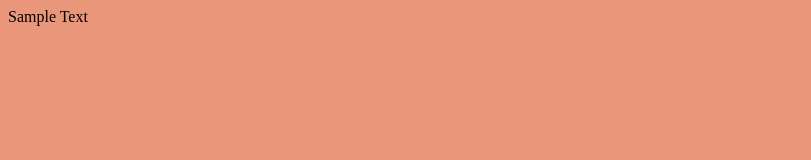
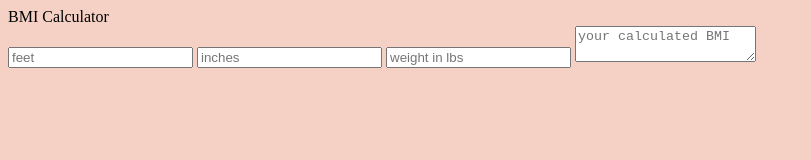
Before and after one commit to brutchley9/bmi-calculator, a plain HTML site: page index.html in a window 1280 px wide. Shown: the whole page, without its empty margins (0-811 px from the left). Drawn offline with Linux system fonts and the light colour scheme.

Commit message:
added logic, commented out, that shows how a JS function/variable would successfully calculate BMI. Now to create a function with this based on user input

```diff
--- a/assets/js/script.js
+++ b/assets/js/script.js
@@ -1 +1,19 @@
 console.log("Hello World");
+
+//Equation to calculate BMI from height in feet/inches and weight in lbs
+//BMI = [weight(lb) / height(in)^2] * 703
+
+//Logic below shows how a variable or function would calculate BMI using JS.
+
+/*var feet = 5;
+var inches = 7;
+var inchHeight = (feet * 12) + inches;
+var pounds = 175;
+var weightBMI = (pounds * 703) / (inchHeight * inchHeight)
+console.log(weightBMI);*/
+
+function calculateBMI() {
+    console.log("It works!")
+};
+
+calculateBMI();
--- a/assets/style/style.css
+++ b/assets/style/style.css
@@ -1,3 +1,5 @@
+/*colors include black, F5D0C5, D69F7E, 774936, 3C0000; palette selected with coolors.co*/
+
 body {
-    background-color: darksalmon;
+    background-color:#F5D0C5
 }
--- a/index.html
+++ b/index.html
@@ -7,7 +7,16 @@
     <link rel="stylesheet" href="assets/style/style.css">
 </head>
 <body>
-    Sample Text
+    BMI Calculator
+    <div id="bmi-calculator">
+        <input placeholder="feet" id="feet-input">
+        <input placeholder="inches" id="inches-input">
+        <input placeholder="weight in lbs" id="weight-input">
+        <textarea readonly id="calculated-bmi" placeholder="your calculated BMI"></textarea>
+    </div>
+    <nav>
+
+    </nav>
     <script src="assets/js/script.js"></script>
 </body>
 </html>
```
